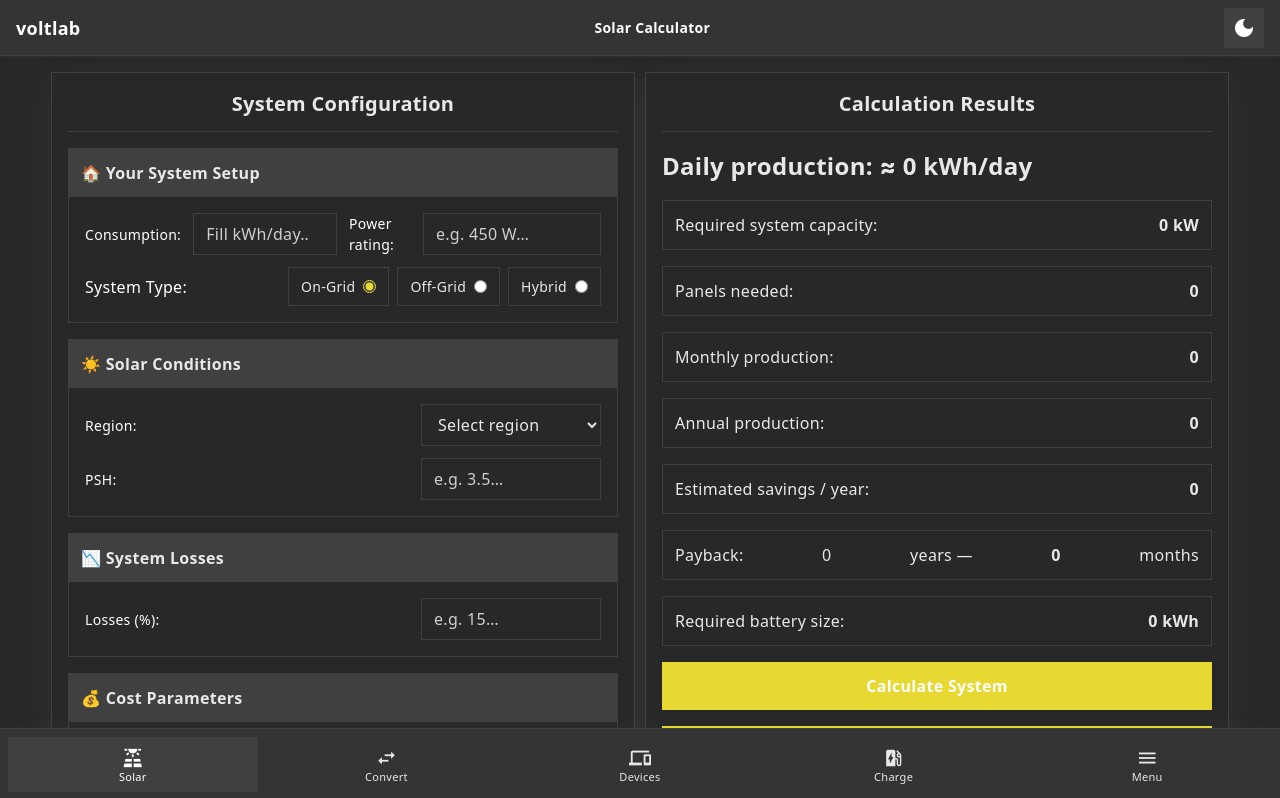
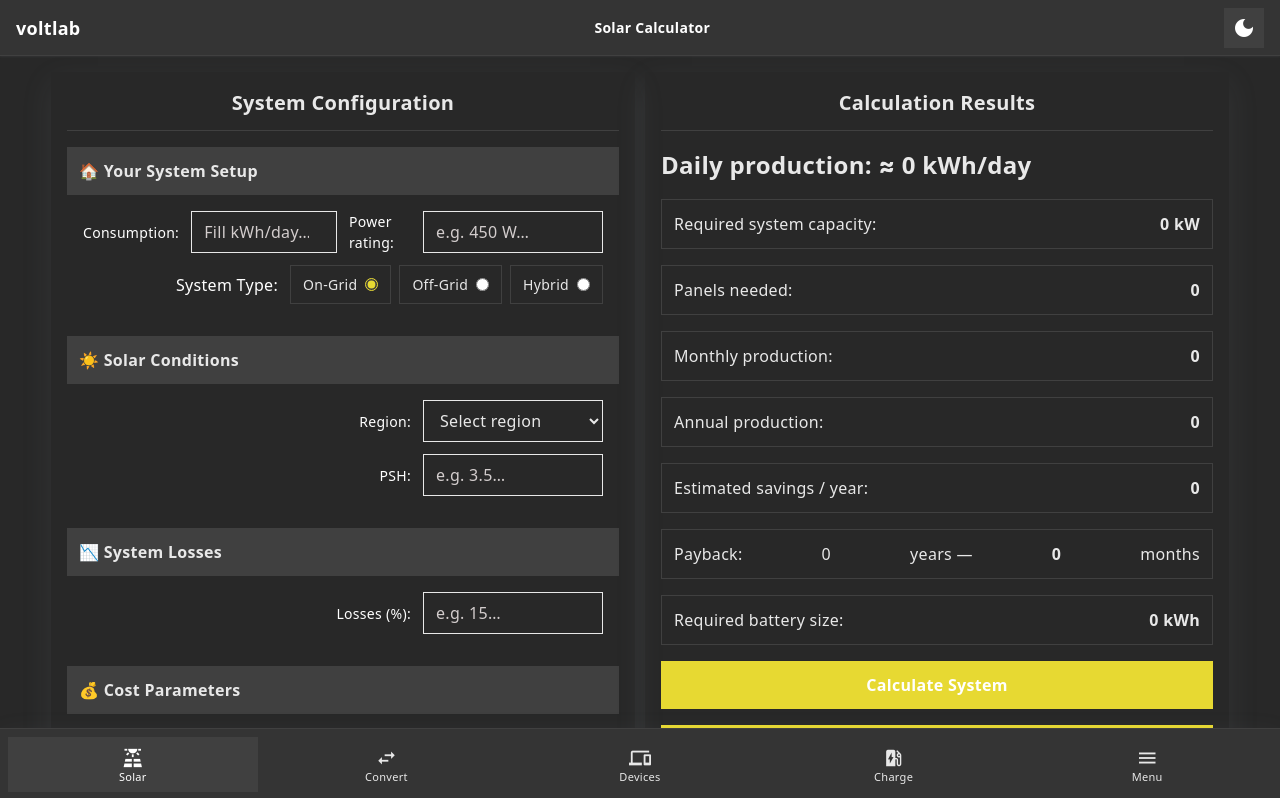
Before and after one commit to IT-Kamianets/voltlab.itkamianets.com, an Angular app: page /solar-calculator in a window 1280 px wide. Shown: the top 798 px of the page. Built offline with nearby package versions, Linux system fonts and the light colour scheme.

Commit message:
refactor solar calculator styles: remove unnecessary borders and adjust field alignment for improved layout

```diff
--- a/src/app/pages/solar-calculator/solar-calculator.component.scss
+++ b/src/app/pages/solar-calculator/solar-calculator.component.scss
@@ -42,7 +42,6 @@
   flex-direction: column;
   gap: var(--sp-4);
   box-shadow: var(--shadow-md);
-  border: 1px solid var(--c-border);
 }
 
 .card__title {
@@ -63,7 +62,7 @@
 }
 
 .acc {
-  border: 1px solid var(--c-border);
+
   border-radius: var(--radius-card);
   overflow: hidden;
   background: var(--c-bg-primary);
@@ -87,7 +86,7 @@
 .field {
   display: flex;
   align-items: center;
-  justify-content: space-between;
+  justify-content: flex-end;
   gap: var(--sp-3);
 }
 
@@ -113,8 +112,8 @@
   background: var(--c-bg-primary);
   color: var(--c-text-primary);
   width: 180px;
-  transition: box-shadow var(--motion-fast) var(--easing),
-    border-color var(--motion-fast) var(--easing);
+  transition: box-shadow var(--motion-fast) var(--easing);
+  border-color: var(--motion-fast) var(--easing);
 }
 
 .control--full {
```
